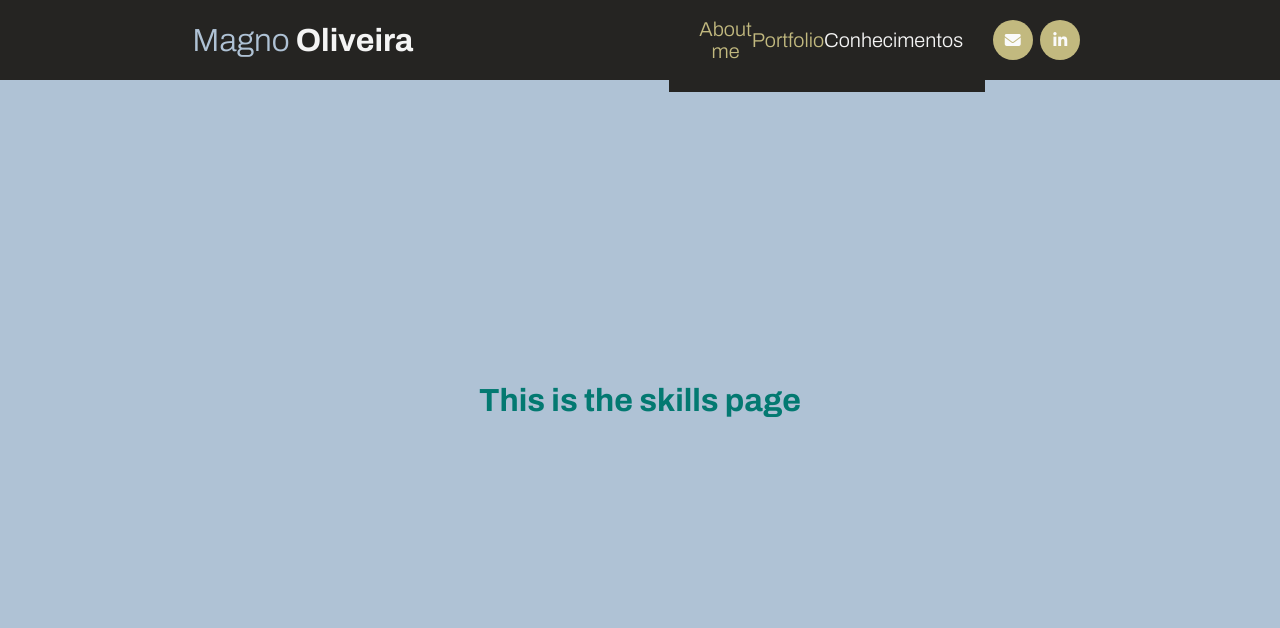
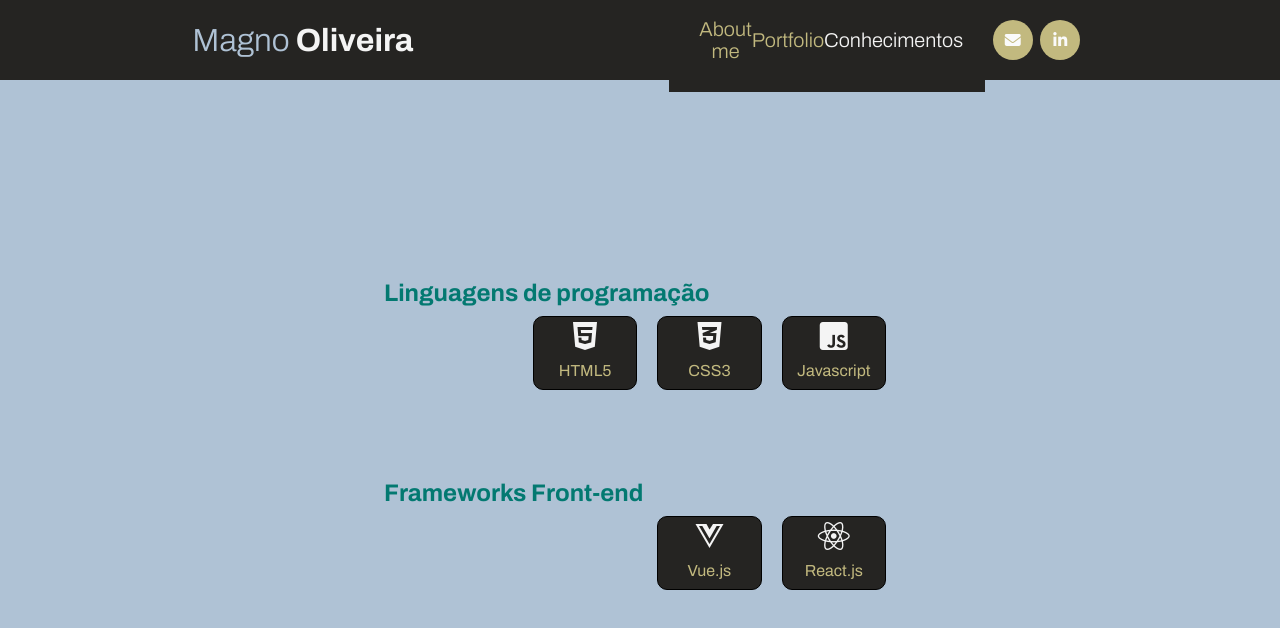
Before and after one commit to OlivMagno1/folio, a Vue app: page /skills in a window 1280 px wide. Shown: the top 628 px of the page. Built offline with nearby package versions, Linux system fonts and the light colour scheme.

Commit message:
added components for skill cards

```diff
--- /dev/null
+++ b/src/components/body/SkillsBody.vue
@@ -0,0 +1,118 @@
+<template>
+  <div class="visibleArea">
+    <h2>Linguagens de programação</h2>
+    <div class="section">
+      <CardSet
+        class="skillCards"
+        v-for="(card, index) in skillCardsL"
+        :key="index"
+      >
+        <div class="slide-info">
+          <i class="fa-2xl" :class="getCardLogoL(index)"></i>
+          <p>{{ card }}</p>
+        </div>
+      </CardSet>
+    </div>
+  </div>
+  <div class="visibleArea">
+    <h2>Frameworks Front-end</h2>
+    <div class="section">
+      <CardSet
+        class="skillCards"
+        v-for="(card, index) in skillCardsF"
+        :key="index"
+      >
+        <div class="slide-info">
+          <i class="fa-2xl" :class="getCardLogoF(index)"></i>
+          <p>{{ card }}</p>
+        </div>
+      </CardSet>
+    </div>
+  </div>
+</template>
+
+<script>
+import CardSet from "@/components/cards/CardSet.vue";
+
+export default {
+  name: "SkillsBody",
+  components: {
+    CardSet,
+  },
+  setup() {
+    //Linguagens
+    const cardLogosL = [
+      "fa-brands fa-html5",
+      "fa-brands fa-css3-alt",
+      "fa-brands fa-js-square",
+    ];
+    const skillCardsL = ["HTML5", "CSS3", "Javascript"];
+
+    //Frameworks
+    const cardLogosF = ["fa-brands fa-vuejs", "fa-brands fa-react"];
+    const skillCardsF = ["Vue.js", "React.js"];
+
+    const getCardLogoL = (index) => {
+      return cardLogosL.at(index);
+    };
+
+    const getCardLogoF = (index) => {
+      return cardLogosF.at(index);
+    };
+
+    return {
+      skillCardsL,
+      cardLogosL,
+      getCardLogoL,
+      skillCardsF,
+      cardLogosF,
+      getCardLogoF,
+    };
+  },
+};
+</script>
+
+<style scoped>
+.visibleArea {
+  display: flex;
+  flex-flow: column nowrap;
+  align-items: flex-start;
+
+  margin-top: 10vh;
+  width: 40vw;
+}
+
+.section {
+  display: flex;
+  flex-flow: row nowrap;
+  justify-content: flex-end;
+
+  width: 40vw;
+}
+
+.skillCards {
+  width: 8vw;
+  height: 9vh;
+
+  display: flex;
+  flex-flow: row nowrap;
+  justify-content: center;
+  align-items: flex-end;
+
+  background-color: #252422;
+  margin: 10px;
+  border: 1px solid #000;
+  border-radius: 10px;
+}
+
+p {
+  font-family: Archivo, sans-serif;
+  color: #c2b97f;
+  margin: 10px;
+}
+
+i {
+  color: #f4f4f4;
+  margin: 15px;
+}
+</style>
--- /dev/null
+++ b/src/components/cards/CardSet.vue
@@ -0,0 +1,11 @@
+<template>
+  <div class="card">
+    <transition name="card">
+      <slot />
+    </transition>
+  </div>
+</template>
+
+<script></script>
+
+<style scoped></style>
--- a/src/views/SkillsView.vue
+++ b/src/views/SkillsView.vue
@@ -1,19 +1,24 @@
 <template>
   <div class="container">
-    <h1>This is the skills page</h1>
+    <SkillsBody />
   </div>
 </template>
 
 <script>
+import SkillsBody from "@/components/body/SkillsBody.vue";
+
 export default {
   name: "SkillsView",
+  components: {
+    SkillsBody,
+  },
 };
 </script>
 
 <style scoped>
 .container {
   display: flex;
-  flex-flow: row nowrap;
+  flex-flow: column nowrap;
   justify-content: center;
   align-items: center;
 
```
